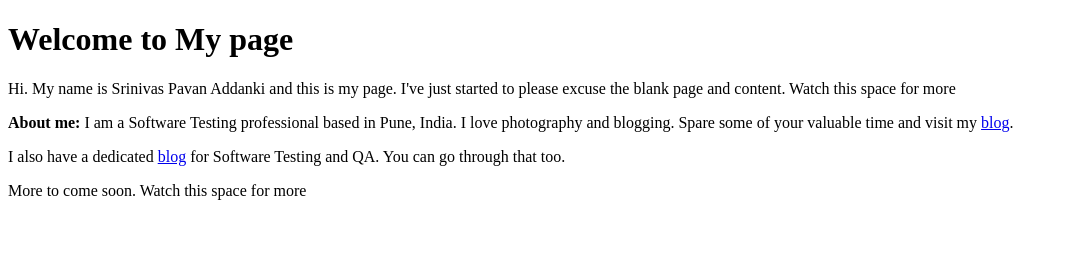
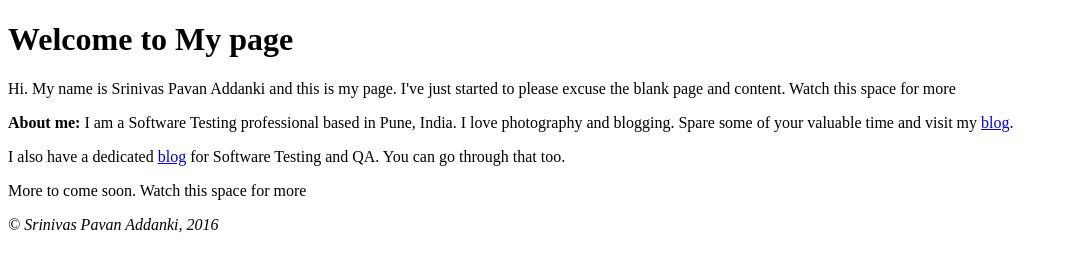
Before and after one commit to Asprao78/Asprao78.github.io, a plain HTML site: page index.html in a window 1280 px wide. Shown: the whole page, without its empty margins (0-1068 px from the left). Drawn offline with Linux system fonts and the light colour scheme.

Commit message:
commit changes to webpage

```diff
--- a/index.html
+++ b/index.html
@@ -10,5 +10,6 @@
 <p><b>About me:</b> I am a Software Testing professional based in Pune, India. I love photography and blogging. Spare some of your valuable time and visit my <a href="http://srinivaspavan.blogspot.com">blog</a>.</p>
 <p>I also have a dedicated <a href="http://softwareqablogger.blogspot.com">blog</a> for Software Testing and QA. You can go through that too.</p>
 <p>More to come soon. Watch this space for more</p>
+<p><i>&copy; Srinivas Pavan Addanki, 2016 </i></p>
 </body>
 </html>
```
